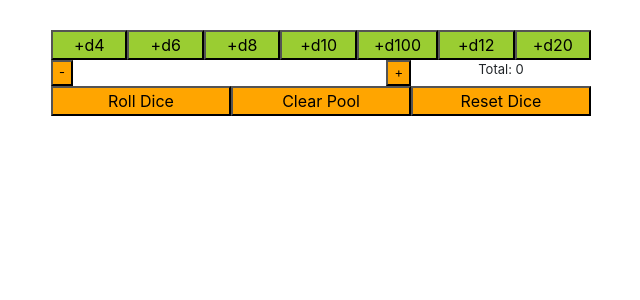
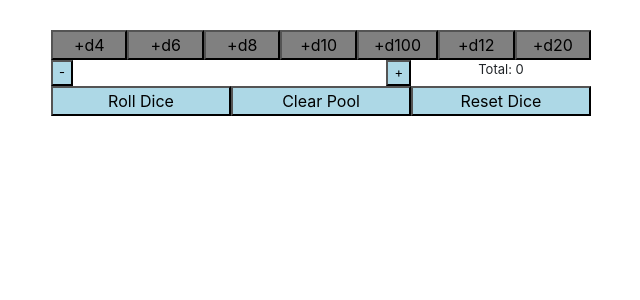
Before and after one commit to rileyjohngibbs/react-roller, a React (Create React App) app: page / in a window 1280 px wide. Shown: the top 300 px of the page, without its empty margins (319-959 px from the left). Built offline with nearby package versions, Linux system fonts and the light colour scheme.

Commit message:
Changed Colors Of Buttons

```diff
--- a/src/App.css
+++ b/src/App.css
@@ -35,7 +35,7 @@ button {
 }
 
 .die button {
-  background-color: lightblue;
+  background-color: red;
   padding: 5px;
   width: 100%;
 }
@@ -56,11 +56,11 @@ button {
 }
 
 #adders button {
-  background-color: yellowgreen;
+  background-color: grey;
 }
 
 #controllers button {
-  background-color: orange;
+  background-color: lightblue;
 }
 
 @keyframes App-logo-spin {
```
